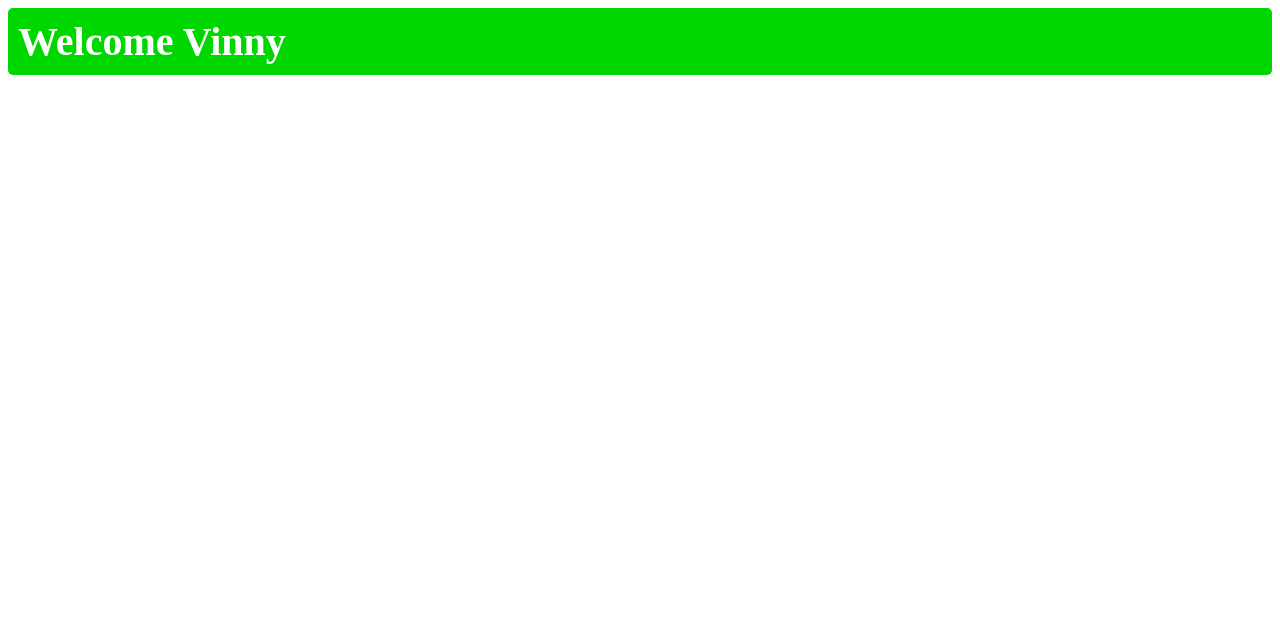
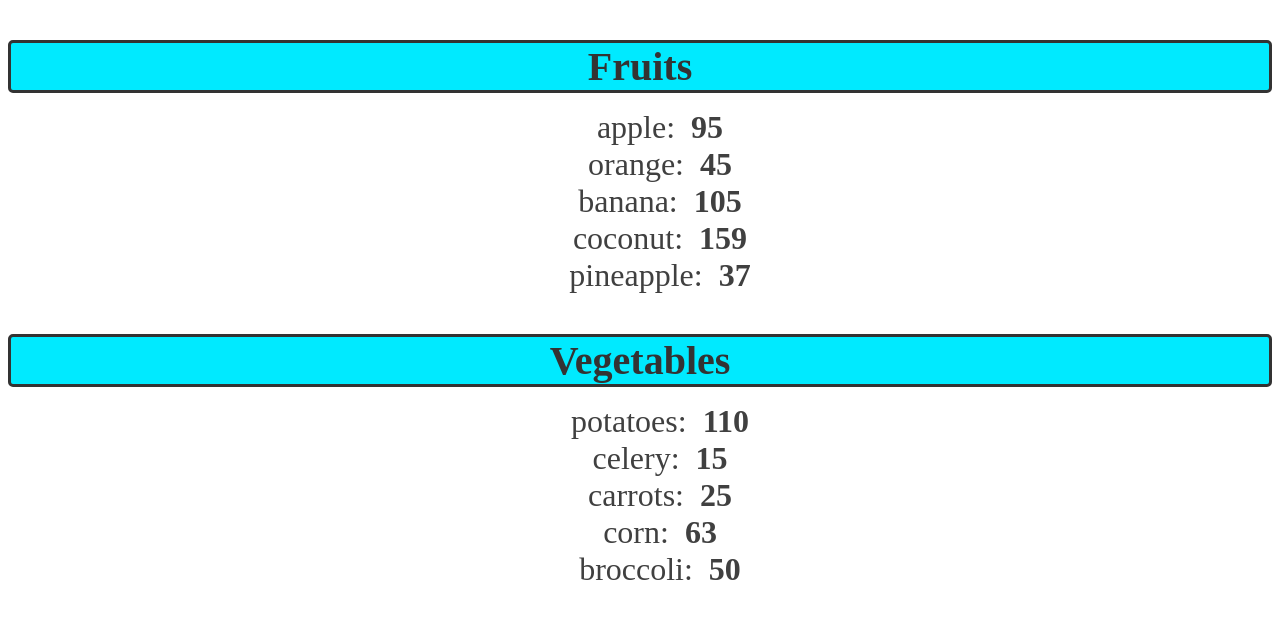
Before and after one commit to viniciusquintana/react-course-brocode, a React (Vite) app in the folder my-react-app/: page / in a window 1280 px wide. Shown: the top 618 px of the page. Built offline with nearby package versions, Linux system fonts and the light colour scheme.

Commit message:
finish render lists lesson

```diff
--- a/my-react-app/src/App.jsx
+++ b/my-react-app/src/App.jsx
@@ -1,11 +1,23 @@
-import UserGreeting from "./UserGreeting.jsx";
+import List from './List.jsx'
 
 function App() {
-  return(
-    <>
-      <UserGreeting isLoggedIn={true} username="Vinny"/>
-    </>
-  );
+
+  const fruits = [{id: 1, name: "apple", calories: 95},
+                  {id: 2, name:"orange", calories: 45},
+                  {id: 3, name:"banana", calories: 105},
+                  {id: 4, name:"coconut", calories: 159},
+                  {id: 5, name:"pineapple", calories: 37}];
+
+  const vegetables = [{id: 6, name: "potatoes", calories: 110},
+                      {id: 7, name:"celery", calories: 15},
+                      {id: 8, name:"carrots", calories: 25},
+                      {id: 9, name:"corn", calories: 63},
+                      {id: 10, name:"broccoli", calories: 50}];
+
+  return( <>
+            {fruits.length > 0 && <List items={fruits} category="Fruits"/>}
+            {vegetables.length > 0 &&<List items={vegetables} category="Vegetables"/>}
+          </>);
 }
 
 export default App
--- /dev/null
+++ b/my-react-app/src/List.jsx
@@ -0,0 +1,28 @@
+
+import PropTypes from 'prop-types'
+
+function List(props){
+
+  const category = props.category;
+  const itemList = props.items;
+
+  const listItems = itemList.map(item => <li key={item.id}>
+                                          {item.name}: &nbsp;
+                                          <b>{item.calories}</b></li>);
+
+  return( <>
+            <h3 className="list-category">{category}</h3>
+            <ol className="list-items">{listItems}</ol>
+          </>);
+}
+List.propTypes = {
+  category: PropTypes.string,
+  items: PropTypes.arrayOf(PropTypes.shape({  id: PropTypes.number,
+                                              name: PropTypes.string,
+                                              calories: PropTypes.number})),
+}
+List.defaultProps = {
+  category: "Category",
+  items: []
+}
+export default List
--- a/my-react-app/src/index.css
+++ b/my-react-app/src/index.css
@@ -1,16 +1,21 @@
-.welcome-message{
+.list-category{
   font-size: 2.5em;
-  background-color: hsl(120, 100%, 42%);
-  color: white;
-  padding: 10px;
+  font-weight: bold;
+  color: hsl(0, 0%, 20%);
+  margin-bottom: 10px;
+  text-align: center;
+  border: 3px solid;
   border-radius: 5px;
+  background-color: hsl(185, 100%, 50%);
+}
+.list-items li{
+  font-size: 2em;
+  list-style: none;
+  color: hsl(0, 0%, 25%);
+  text-align: center;
   margin: 0;
 }
-.login-prompt{
-  font-size: 2.5em;
-  background-color: hsl(0, 100%, 42%);
-  color: white;
-  padding: 10px;
-  border-radius: 5px;
-  margin: 0;
+.list-items li:hover{
+  color: hsl(0, 0%, 45%);
+  cursor: pointer;
 }
```
